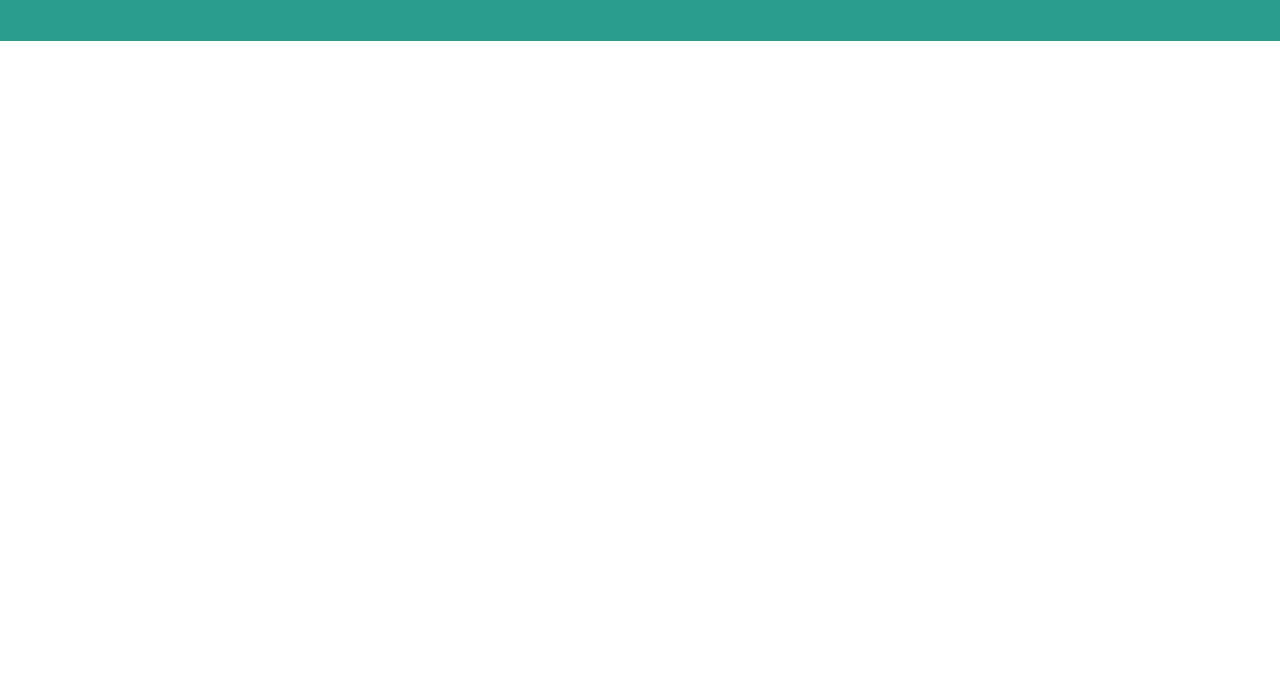
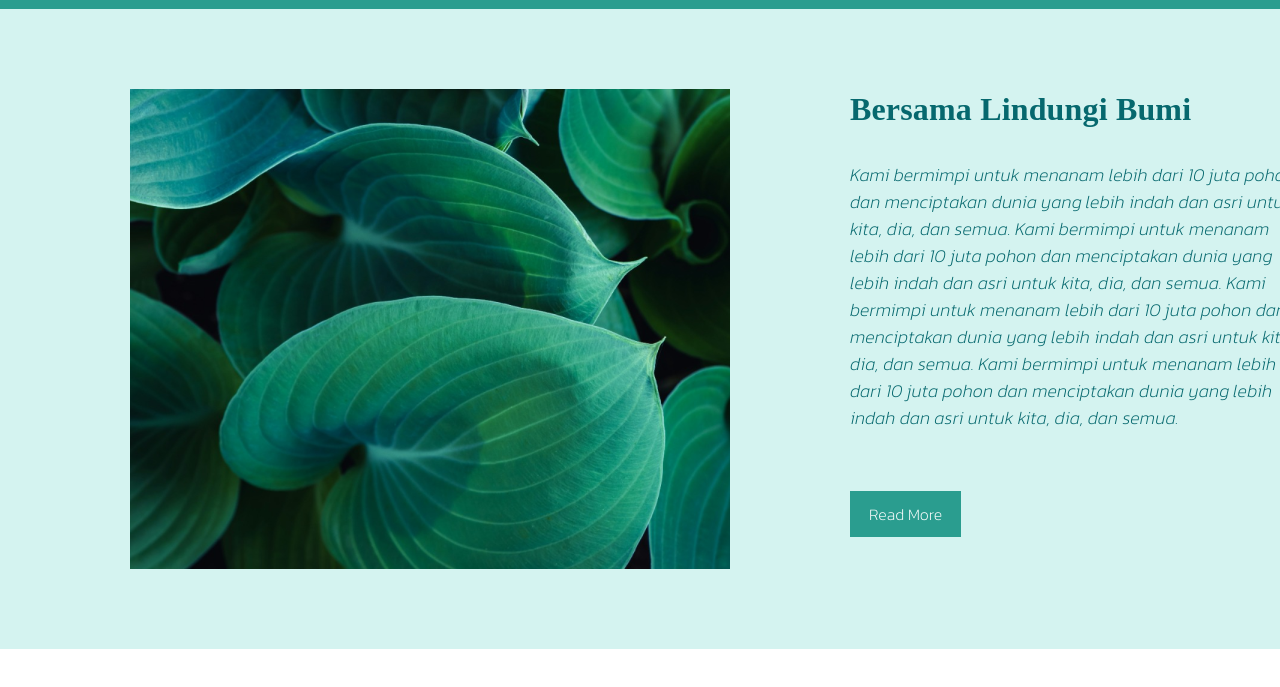
Before and after one commit to AleksGit123/homework5, a plain HTML site: page index.html in a window 1280 px wide. Shown: the part 113-800 px from the top of the page. Drawn offline with Linux system fonts and the light colour scheme; a web font is replaced by a local one.

Commit message:
section tag

```diff
--- a/css/style.css
+++ b/css/style.css
@@ -31,13 +31,69 @@
     text-align: left;
     text-underline-position: from-font;
     text-decoration-skip-ink: none;
+}
+.nav-link{
+    color: #FFFFFF;
+}
 
-
-}
 .middle{
     margin-inline:80px ;
 }
 
-.nav-link{
+
+
+/* section */
+
+.parent-section{
+    background-color: #D4F3F0;
+    margin: auto;
+    width: 1440px;
+    padding:80px 130px;
+}
+.section-image{
+    display: inline-block;
+    vertical-align: top;
+    margin-right: 116px;
+}
+.child-section{
+    display: inline-block;
+    width: 460px;
+}
+.section-heading{
+    font-size: 32px;
+    font-weight: 700;
+    line-height: 40px;
+    letter-spacing: 0.005em;
+    text-align: left;
+    text-underline-position: from-font;
+    text-decoration-skip-ink: none;
+    color: #06686E;
+}
+.section-text{
+    font-family: "Kanit", serif;
+    font-size: 18px;
+    font-style: italic;
+    font-weight: 275;
+    line-height: 27px;
+    letter-spacing: 0.005em;
+    text-align: left;
+    text-underline-position: from-font;
+    text-decoration-skip-ink: none;
+    color: #06686E;
+    margin-block: 32px 60px;
+}
+.section-button{
+    background-color: #2A9D8F;
+    border: none;
+    font-family: "Kanit", serif;
+    font-size: 16px;
+    font-weight: 275;
+    line-height: 24px;
+    text-align: left;
+    text-underline-position: from-font;
+    text-decoration-skip-ink: none;
     color: #FFFFFF;
+    padding: 11px 19px;
 }
+
+/* article */
--- a/index.html
+++ b/index.html
@@ -4,15 +4,30 @@
 <head>
     <meta charset="UTF-8">
     <meta name="viewport" content="width=device-width, initial-scale=1.0">
+    <!-- css links -->
     <link rel="stylesheet" href="css/reset.css">
     <link rel="stylesheet" href="css/style.css">
+
+    <!-- font links -->
+
     <link rel="stylesheet" href="css/stylesheet.css">
+
+    <link rel="preconnect" href="https://fonts.googleapis.com">
+    <link rel="preconnect" href="https://fonts.gstatic.com" crossorigin>
+    <link
+        href="https://fonts.googleapis.com/css2?family=Inter:ital,opsz,wght@0,14..32,100..900;1,14..32,100..900&family=Kanit:ital,wght@0,100;0,200;0,300;0,400;0,500;0,600;0,700;0,800;0,900;1,100;1,200;1,300;1,400;1,500;1,600;1,700;1,800;1,900&family=Nerko+One&family=Roboto+Condensed:wght@300&display=swap"
+        rel="stylesheet">
+
+    <!-- icon link -->
+
     <link rel="shortcut icon" href="images/syteicon.svg" type="image/x-icon">
+
     <title>Home</title>
 </head>
 
 <body>
     <!-- header -->
+
     <header class="syte-header">
 
         <a href="index.html" class="icon-link">
@@ -51,6 +66,33 @@
 
     </header>
 
+    <!-- section -->
+
+    <section class="parent-section">
+
+        <img src="images/section_cover.png" alt="leaves" class="section-image">
+
+        <section class="child-section">
+
+            <h2 class="section-heading">Bersama Lindungi Bumi</h2>
+
+            <p class="section-text ">Kami bermimpi untuk menanam lebih dari 10 juta pohon dan menciptakan
+                dunia yang
+                lebih indah dan asri untuk kita, dia, dan semua. Kami bermimpi untuk menanam lebih dari 10 juta pohon
+                dan menciptakan dunia yang lebih indah dan asri untuk kita, dia, dan semua. Kami bermimpi untuk menanam
+                lebih dari 10 juta pohon dan menciptakan dunia yang lebih indah dan asri untuk kita, dia, dan semua.
+                Kami bermimpi untuk menanam lebih dari 10 juta pohon dan menciptakan dunia yang lebih indah dan asri
+                untuk kita, dia, dan semua.</p>
+
+            <button class="section-button">
+                Read More
+            </button>
+
+        </section>
+
+    </section>
+
 </body>
 
+
 </html>
```
